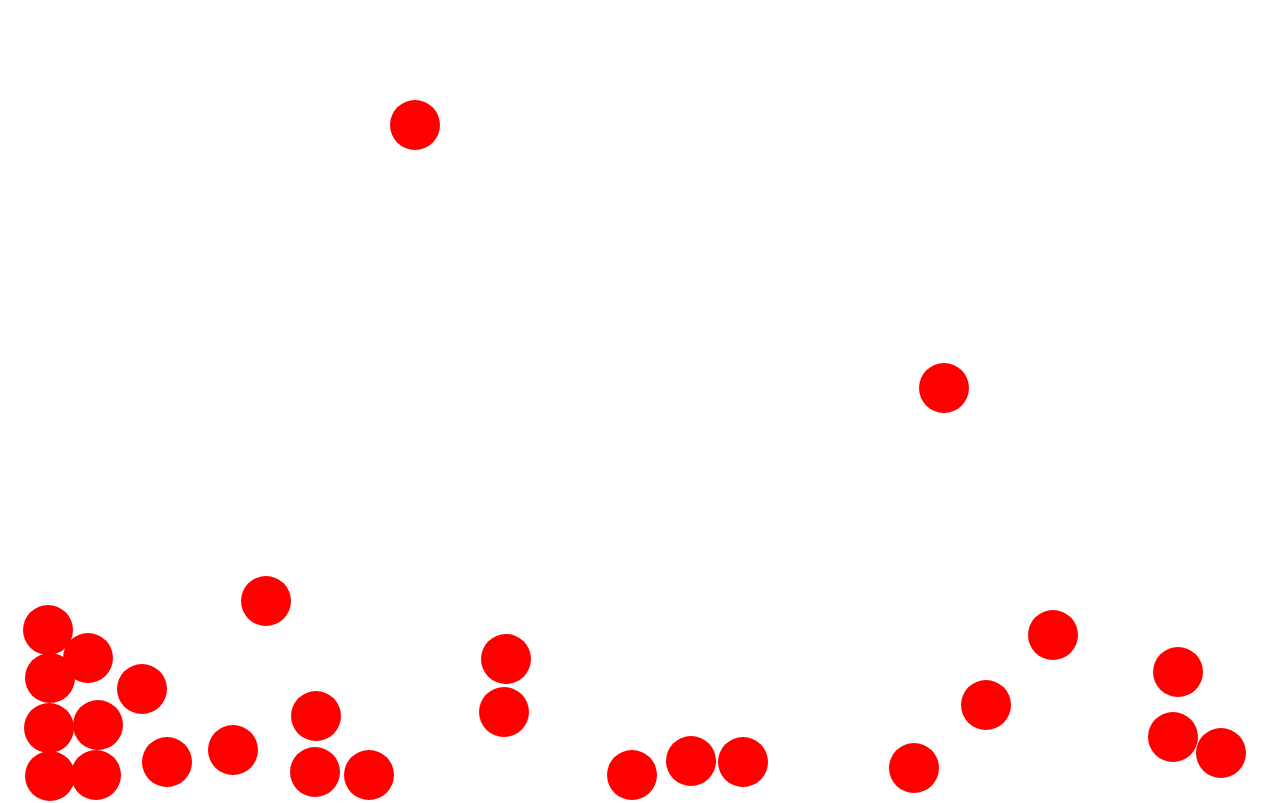
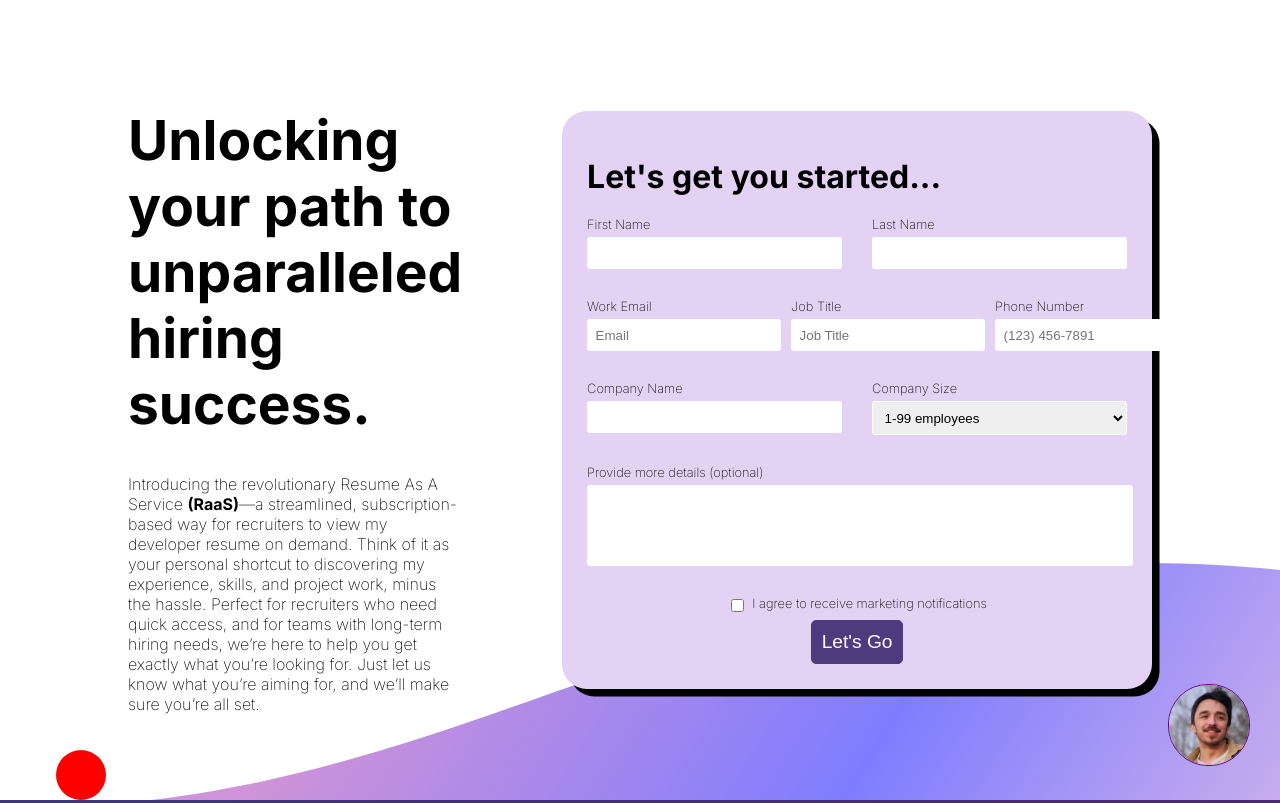
Before and after one commit to landaverdend/portfolio-site, a React (Vite) app: page / in a window 1280 px wide. Shown: the top 803 px of the page. Built offline with nearby package versions, Linux system fonts and the light colour scheme.

Commit message:
just a base.

```diff
--- a/src/state/appState.ts
+++ b/src/state/appState.ts
@@ -15,7 +15,8 @@ type AppState = {
 };
 
 export const useAppState = create<AppState>((set) => ({
-  componentToRender: 'PhysicsView',
+  // componentToRender: 'PhysicsView',
+  componentToRender: 'SurveyView',
   // componentToRender: 'SplashView',
   nextComponent: '',
 
--- a/src/views/SurveyView/PhysicsView.tsx
+++ b/src/views/SurveyView/PhysicsView.tsx
@@ -2,34 +2,22 @@ import { Bodies, Composite, Engine, Runner } from 'matter-js';
 import { useEffect, useRef, useState } from 'react';
 // import styled from "styled-components";
 
-const engine = Engine.create();
-const runner = Runner.create();
-
-Runner.run(runner, engine);
 
 interface Circle {
   x: number;
   y: number;
 }
 
-// const Canvas = div`
-//   width: 100vw;
-//   height: 100vh;
-//   position: relative;
-//   background: gray;
-// `;
-
-// const Circle = styled.div`
-//   background-color: yellow;
-//   border-radius: 50%;
-//   box-shadow: 2px 2px;
-//   position: absolute;
-// `;
-
 function PhysicsView() {
   const ref = useRef<HTMLDivElement>(null);
+  const engine = useRef<Matter.Engine>(Engine.create())
+  const runner = useRef<Matter.Runner>(Runner.create())
   const dots = useRef<Circle[]>([]);
   const [, setAnim] = useState(0);
+
+  useEffect(() => {
+    Runner.run(runner.current, engine.current)
+  }, [])
 
   useEffect(function init() {
     const width = ref.current?.clientWidth ?? 0;
@@ -48,7 +36,7 @@ function PhysicsView() {
       isStatic: true,
     });
 
-    Composite.add(engine.world, [ground, ceiling, wallL, wallR]);
+    Composite.add(engine.current.world, [ground, ceiling, wallL, wallR]);
   }, []);
 
   useEffect(() => {
@@ -63,7 +51,7 @@ function PhysicsView() {
       circ.frictionAir = 0.00005;
       circ.restitution = 0.9;
 
-      Composite.add(engine.world, circ);
+      Composite.add(engine.current.world, circ);
 
       if (dots.current.length < 100) setTimeout(addDot, 300);
     }
@@ -80,7 +68,8 @@ function PhysicsView() {
 
     function animate() {
       let i = 0;
-      for (const dot of Composite.allBodies(engine.world)) {
+      console.log(dots);
+      for (const dot of Composite.allBodies(engine.current.world)) {
         if (dot.isStatic) continue;
 
         dots.current[i] = { x: dot.position.x, y: dot.position.y };
--- a/src/views/SurveyView/SetupForm/SetupForm.tsx
+++ b/src/views/SurveyView/SetupForm/SetupForm.tsx
@@ -1,6 +1,7 @@
 import { useAppState } from '@/state/appState';
-import { useState } from 'react';
+import { useEffect, useRef, useState } from 'react';
 import { FieldError, SubmitHandler, useForm } from 'react-hook-form';
+
 import '../survey-view.css';
 
 function randomChanceInTen(num: number) {
@@ -131,7 +132,10 @@ function SetupForm() {
         <label>
           Company Size
           <select
-            {...register('companySize', { required: false, validate: { badChoice: () => randomChanceInTen(3) || 'You wish.' } })}>
+            {...register('companySize', {
+              required: false,
+              validate: { badChoice: () => randomChanceInTen(3) || 'You wish.' },
+            })}>
             <option>1-99 employees </option>
             <option>100-299 employees</option>
             <option>300-1999 employees</option>
--- a/src/views/SurveyView/SurveyView.tsx
+++ b/src/views/SurveyView/SurveyView.tsx
@@ -1,11 +1,12 @@
 import TypewriterText from '@/components/common/typewriterText/TypeWriterText';
-import { useEffect, useState } from 'react';
+import { useEffect, useRef, useState } from 'react';
 import { createPortal } from 'react-dom';
 import BackgroundCanvas from '@/components/backgroundCanvas/BackgroundCanvas.tsx';
 import Footer from '@/components/footer/Footer';
-import './survey-view.css';
 import ChatBubble from '@/components/chatBubble/ChatBubble';
 import SetupForm from './SetupForm/SetupForm';
+import { Bodies, Composite, Engine, Runner } from 'matter-js';
+import './survey-view.css';
 
 const dumbSlogans: string[] = [
   'Unlocking your path to unparalleled hiring success.',
@@ -24,7 +25,6 @@ const dumbSlogans: string[] = [
 ];
 
 function SurveyView() {
-  const [isQuestionaireStarted, setIsQuestionaireStarted] = useState(false);
   const [dumbSlogan, setDumbSlogan] = useState(dumbSlogans[0]);
 
   useEffect(() => {
@@ -39,10 +39,106 @@ function SurveyView() {
     };
   }, []);
 
+  // Build the Matter.JS stuff
+  const ref = useRef<HTMLDivElement>(null);
+  const engine = useRef<Matter.Engine>(Engine.create());
+  const runner = useRef<Matter.Runner>(Runner.create());
+  const [, setAnim] = useState(0);
+  const dots = useRef<{ x: number; y: number }[]>([]);
+
+  useEffect(() => {
+    Runner.run(runner.current, engine.current);
+  }, []);
+
+  // Build out the base scene when times tried is greater or equal to 1.
+  useEffect(function init() {
+    // if (timesTried >= 1) {
+    const width = ref.current?.clientWidth ?? 0;
+    const height = ref.current?.clientHeight ?? 0;
+
+    const ground = Bodies.rectangle(width / 2, height, width, 50, { isStatic: true });
+    const ceiling = Bodies.rectangle(width / 2, 0, width, 1, {
+      isStatic: true,
+    });
+    const wallL = Bodies.rectangle(0, height / 2, 1, height, {
+      isStatic: true,
+    });
+    const wallR = Bodies.rectangle(width, height / 2, 50, height, {
+      isStatic: true,
+    });
+
+    Composite.add(engine.current.world, [ground, ceiling, wallL, wallR]);
+    // }
+  }, []);
+
+  useEffect(() => {
+    let unsubscribe: any;
+
+    function addElement() {
+      const width = ref.current?.clientWidth ?? 0;
+      const height = ref.current?.clientHeight ?? 0;
+
+      const circ = Bodies.circle(Math.random() * width * 0.75 + 50, Math.random() * height * 0.75 + 50, 25);
+      circ.friction = 0.05;
+      circ.frictionAir = 0.00005;
+      circ.restitution = 0.9;
+
+      Composite.add(engine.current.world, circ);
+
+      // console.log(dots);
+      // if (dots.current.length < 100) setTimeout(addElement, 300);
+    }
+
+    addElement();
+
+    return () => {
+      clearTimeout(unsubscribe);
+    };
+  }, []);
+
+  useEffect(function triggerAnimation() {
+    let unsubscribe: number;
+    function animate() {
+      let i = 0;
+      for (const el of Composite.allBodies(engine.current.world)) {
+        if (el.isStatic) continue;
+
+        dots.current[i] = { x: el.position.x, y: el.position.y };
+
+        i++;
+      }
+      setAnim((x) => x + 1);
+      unsubscribe = requestAnimationFrame(animate);
+    }
+
+    unsubscribe = requestAnimationFrame(animate);
+
+    return () => {
+      cancelAnimationFrame(unsubscribe);
+    };
+  }, []);
+
   return (
     <>
       <div className="setup-container">
-        <div className={`init-block ${isQuestionaireStarted ? 'su-fade-out' : ''}`}>
+        {dots.current.map((dot, key) => {
+          return (
+            <div
+              style={{
+                backgroundColor: 'red',
+                borderRadius: '50%',
+                position: 'absolute',
+                top: dot.y,
+                left: dot.x,
+                width: '50px',
+                height: '50px',
+                zIndex: 10000,
+              }}
+              key={key}></div>
+          );
+        })}
+
+        <div className="init-block su-fade-in">
           <div className="init-block__info">
             <h1>
               <TypewriterText text={dumbSlogan} speed={30} delay={0} />
@@ -59,10 +155,14 @@ function SurveyView() {
           <SetupForm />
         </div>
 
-        {isQuestionaireStarted && <SetupForm />}
-
         {createPortal(<ChatBubble />, document.getElementById('root') as HTMLElement)}
-        {createPortal(<BackgroundCanvas flipped={true} />, document.getElementById('root') as HTMLElement)}
+        {createPortal(
+          <>
+            <div ref={ref} style={{ height: '100vh', width: '100vw', position: 'absolute' }}></div>
+            <BackgroundCanvas flipped={true} />
+          </>,
+          document.getElementById('root') as HTMLElement
+        )}
       </div>
       <Footer />
     </>
--- a/src/views/SurveyView/survey-view.css
+++ b/src/views/SurveyView/survey-view.css
@@ -1,5 +1,6 @@
 .setup-container {
   height: 100vh;
+  width: 100vw;
 
   display: flex;
   flex-direction: column;
@@ -26,7 +27,7 @@
   }
 
   .su-fade-in {
-    /* animation: fade-in 1s ease-in-out forwards; */
+    animation: fade-in 2s ease-in-out forwards;
   }
 
   .su-fade-out {
```
